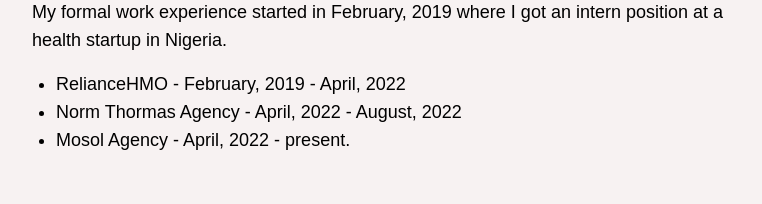
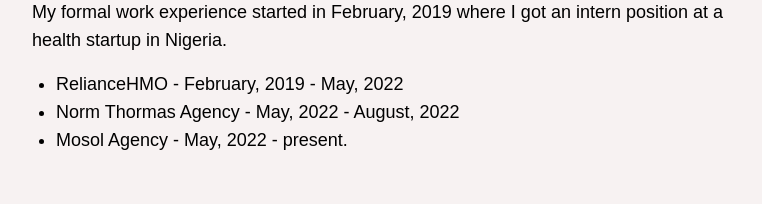
Before and after one commit to giselle2323/clayco, a Next.js app: page /posts/aminat-bio in a window 1280 px wide. Shown: the part 560-764 px from the top of the page, without its empty margins (258-1020 px from the left). Built offline with nearby package versions, Linux system fonts and the light colour scheme; a web font is replaced by a local one.

Commit message:
chore: date change

```diff
--- a/pages/posts/aminat-bio.tsx
+++ b/pages/posts/aminat-bio.tsx
@@ -32,9 +32,9 @@
           My formal work experience started in February, 2019 where I got an
           intern position at a health startup in Nigeria.
           <ol className="text-lg text-black dark:text-[#f0f2f8] py-4 list-disc px-6">
-            <li>RelianceHMO - February, 2019 - April, 2022</li>
-            <li>Norm Thormas Agency - April, 2022 - August, 2022</li>
-            <li>Mosol Agency - April, 2022 - present.</li>
+            <li>RelianceHMO - February, 2019 - May, 2022</li>
+            <li>Norm Thormas Agency - May, 2022 - August, 2022</li>
+            <li>Mosol Agency - May, 2022 - present.</li>
           </ol>
         </p>
         <h3 className="text-2xl font-bold text-black dark:text-[#f0f2f8] py-4">
```
